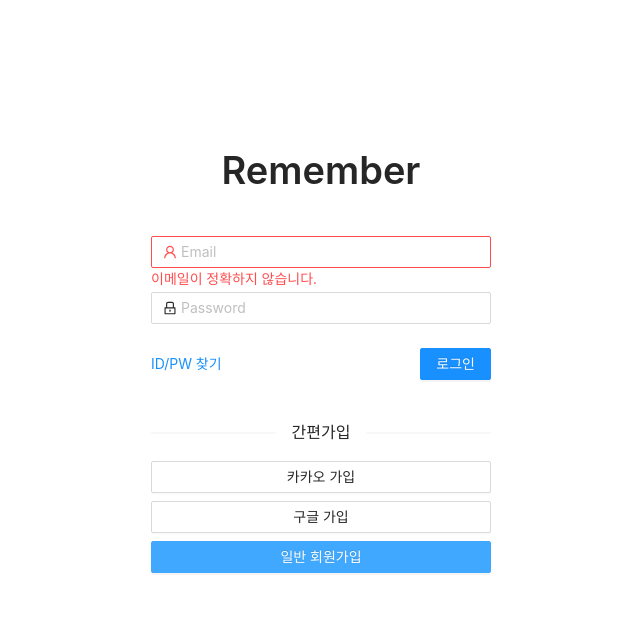
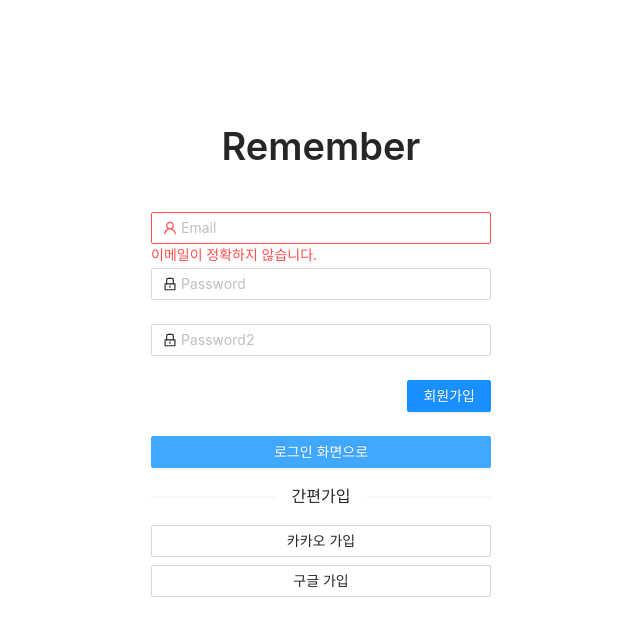
Before and after one commit to chkim116/remember, a React (Vite) app: page / in a window 1280 px wide. Both pictures are taken after a click on the button "일반 회원가입". Shown: the top 636 px of the page, without its empty margins (319-959 px from the left). Built offline with nearby package versions, Linux system fonts and the light colour scheme.

Commit message:
feat: 회원가입 컴포넌트 구현

```diff
--- /dev/null
+++ b/src/features/auth/index.ts
@@ -0,0 +1 @@
+export * from './routes';
--- a/src/features/login/routes/Login.tsx
+++ b/src/features/auth/routes/Login.tsx
@@ -1,6 +1,6 @@
 import { LockOutlined, UserOutlined } from '@ant-design/icons';
 import { Button, Divider, Form, Input, Typography } from 'antd';
-import { useEffect } from 'react';
+import { useEffect, useState } from 'react';
 import { Link } from 'react-router-dom';
 import styled from 'styled-components';
 
@@ -29,6 +29,12 @@ const LoginFormButtonWrap = styled.div`
 	margin-top: 8px;
 `;
 
+const MoveToLoginButton = styled(Button)`
+	display: flex;
+	justify-content: center;
+	width: 100%;
+`;
+
 const RegisterButtonWrap = styled.div`
 	display: flex;
 	flex-direction: column;
@@ -40,7 +46,14 @@ const RegisterButtonWrap = styled.div`
 
 const Login = () => {
 	const [form] = useForm();
+	const [loginType, setLoginType] = useState<'login' | 'register'>('login');
+	const isLoginForm = loginType === 'login';
+
 	const onFinish = () => {};
+
+	const handleRegisterChange = () => {
+		setLoginType((prev) => (prev === 'login' ? 'register' : 'login'));
+	};
 
 	useEffect(() => {
 		// TODO: 서버 API 호출 후 에러 메시지 보내도록 하기.
@@ -86,16 +99,44 @@ const Login = () => {
 						placeholder='Password'
 					/>
 				</Form.Item>
+
+				{!isLoginForm && (
+					<Form.Item
+						name='password2'
+						rules={[
+							{
+								min: 1,
+								required: true,
+								message: '비밀번호를 다시 입력해 주세요.',
+							},
+						]}
+					>
+						<Input
+							prefix={<LockOutlined />}
+							type='password'
+							placeholder='Password2'
+						/>
+					</Form.Item>
+				)}
+
 				<LoginFormButtonWrap>
-					<Form.Item>
-						<Link to='/'>ID/PW 찾기</Link>
-					</Form.Item>
+					<Form.Item>{isLoginForm && <Link to='/'>ID/PW 찾기</Link>}</Form.Item>
 					<Form.Item>
 						<Button type='primary' htmlType='submit'>
-							로그인
+							{isLoginForm ? '로그인' : '회원가입'}
 						</Button>
 					</Form.Item>
 				</LoginFormButtonWrap>
+
+				{isLoginForm ? (
+					<MoveToLoginButton type='primary' onClick={handleRegisterChange}>
+						일반 회원가입
+					</MoveToLoginButton>
+				) : (
+					<MoveToLoginButton type='primary' onClick={handleRegisterChange}>
+						로그인 화면으로
+					</MoveToLoginButton>
+				)}
 
 				<Divider>간편가입</Divider>
 
@@ -103,7 +144,6 @@ const Login = () => {
 					{/* TODO: 소셜 로그인 버튼 추가하기 */}
 					<Button>카카오 가입</Button>
 					<Button>구글 가입</Button>
-					<Button type='primary'>일반 회원가입</Button>
 				</RegisterButtonWrap>
 			</LoginForm>
 		</Wrap>
--- /dev/null
+++ b/src/features/auth/routes/index.tsx
@@ -0,0 +1,11 @@
+import { Route, Routes } from 'react-router-dom';
+
+import Login from './Login';
+
+export const AuthRoutes = () => {
+	return (
+		<Routes>
+			<Route path='/' element={<Login />} />
+		</Routes>
+	);
+};
--- a/src/routes/publicRoutes.tsx
+++ b/src/routes/publicRoutes.tsx
@@ -1,9 +1,9 @@
-import Login from '@/features/login/routes/Login';
+import { AuthRoutes } from '@/features/auth/routes';
 
 export const publicRoutes = [
 	{
 		path: '/',
-		element: <Login />,
+		element: <AuthRoutes />,
 	},
 	{
 		path: '*',
```
